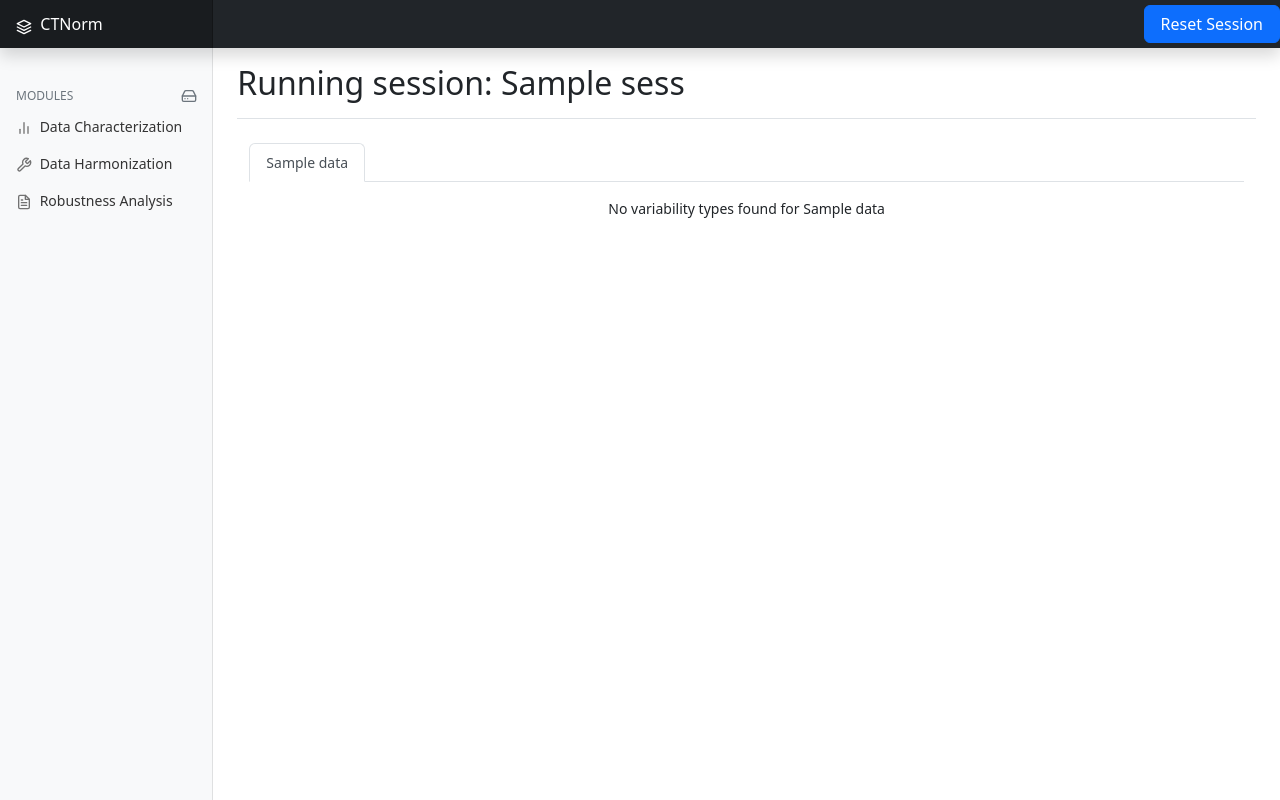
After one commit to hsu-lab/ctnorm, a Flask app: template ctflask/templates/session_robustness.html in a window 1280 px wide. The commit adds this page. Run offline with Flask 3, Linux system fonts and the light colour scheme; the template is opened without the code that fills it: most values are stand-ins (such as "Sample title", 1, 10 or a date in 2020); some libraries are stand-ins or nearby versions.

Commit message:
robustness update

```diff
--- a/ctflask/app.py
+++ b/ctflask/app.py
@@ -140,8 +140,11 @@ def load_preprocessing():
         # Load the harmonization visualization for now (should go to characterization first)
         session_base_path = app.config.get("SESSION_FOLDER")
         INFO = os.path.join(session_base_path, session["user"], 'Harmonization')
-        available_d = os.listdir(INFO)
-        return render_template("session_preprocessing.html", active_p=True, datasets=available_d, sess=session["user"])
+        if os.path.exists(INFO) and os.path.isdir(INFO):
+            available_d = os.listdir(INFO)
+            return render_template("session_preprocessing.html", active_p=True, datasets=available_d, sess=session["user"])
+        else:
+            return redirect(url_for("home"))
     return redirect(url_for("home"))  # Redirect back to home if accessed via GET
 
 
@@ -157,7 +160,7 @@ def handle_preprocessing():
         slicers = []
         for case in filter_cases:
             slicer_name = case.split('/')[-1].split('--')[0]  # Extract name
-            _, _, img = read_data(case, ext='dcm', apply_lut_for_dcm=False)
+            _, _, img = read_data(case, ext='.dcm', apply_lut_for_dcm=False)
 
             slicer = VolumeSlicer(dash_app, img, axis=0, thumbnail=False)
             slicer.graph.figure.update_layout(plot_bgcolor="rgb(0, 0, 0)")
@@ -203,6 +206,95 @@ def readfeature_multiple():
     else:
         return redirect(url_for("home"))
 
+from flask import Flask, render_template, session
+import os
+import pickle
+import plotly.graph_objects as go
+import numpy as np
+
+@app.route("/load_session-r", methods=["GET", "POST"])
+def load_robustness():
+    session_base_path = app.config.get("SESSION_FOLDER")
+    INFO = os.path.join(session_base_path, session["user"], 'Robustness')
+    available_d = os.listdir(INFO) if os.path.exists(INFO) and os.path.isdir(INFO) else []
+    # Dictionary to store dataset, variability type, and plots
+    dataset_plots = {}
+
+    for dataset in available_d:
+        dataset_path = os.path.join(INFO, dataset)
+        if os.path.isdir(dataset_path):
+            variability_types = os.listdir(dataset_path)
+            dataset_plots[dataset] = {}
+
+            for var_type in variability_types:
+                var_type_path = os.path.join(dataset_path, var_type)
+                if os.path.isdir(var_type_path):
+                    pickle_files = [f for f in os.listdir(var_type_path) if f.endswith('.pkl')]
+                    # Create scatter plot for each pickle file with a different color
+                    fig = go.Figure()
+                    colors = ['blue', 'green', 'red', 'orange', 'purple', 'cyan', 'magenta', 'yellow']
+                    auc_data = []
+
+                    for idx, pickle_file in enumerate(pickle_files):
+                        file_path = os.path.join(var_type_path, pickle_file)
+                        with open(file_path, 'rb') as f:
+                            data = pickle.load(f)
+
+                        # Assuming each pickle file contains scores in a list of lists format
+                        if hasattr(data, 'scores'):
+                            # Prepare data by year
+                            scores_by_year = {year: [] for year in range(1, 7)}
+
+                            for patient_scores in data.scores:
+                                for year_idx, score in enumerate(patient_scores):
+                                    scores_by_year[year_idx + 1].append(score)
+
+                            # Extract the base name for x-axis and legend
+                            base_name = pickle_file.split('.pkl')[0]
+
+                            # Plot scatter plots by year with jitter to dodge points
+                            for year, scores in scores_by_year.items():
+                                jittered_x = [year + (idx * 0.1) for _ in scores]  # Add slight offset for each file
+                                fig.add_trace(go.Scatter(
+                                    x=jittered_x,
+                                    y=scores,
+                                    mode='markers',
+                                    name=f"{base_name} - Year {year}",
+                                    marker=dict(color=colors[idx % len(colors)])
+                                ))
+
+                        # Check for auc attribute and collect mean if present
+                        if hasattr(data, 'auc') and isinstance(data.auc, list) and len(data.auc) == 6:
+                            mean_auc = np.mean(data.auc)
+                            auc_data.append((pickle_file.split('.pkl')[0], mean_auc))
+                    fig.update_layout(
+                        title=f"{' '.join(var_type.split('_')).title()} - Risk Scores by Year",
+                        xaxis_title="Year",
+                        yaxis_title="Risk Score",
+                        template="plotly_white",
+                        xaxis=dict(tickvals=list(range(1, 7)), ticktext=[f"Year {i}" for i in range(1, 7)])
+                    )
+                    dataset_plots[dataset][var_type] = fig.to_html()
+
+                    # Generate bar plot for mean AUC values for each pickle file
+                    if auc_data:
+                        auc_fig = go.Figure()
+                        for file_name, mean_auc in auc_data:
+                            auc_fig.add_trace(go.Bar(
+                                x=[var_type],
+                                y=[mean_auc],
+                                name=file_name
+                            ))
+                        auc_fig.update_layout(
+                            title=f"{' '.join(var_type.split('_')).title()} - Mean AUC",
+                            xaxis_title="Variability Type",
+                            yaxis_title="Mean AUC",
+                            barmode="group",
+                            template="plotly_white"
+                        )
+                        dataset_plots[dataset][f"auc_plot_{var_type}"] = auc_fig.to_html()
+    return render_template("session_robustness.html", active_r=True, datasets=available_d, sess=session["user"], plots=dataset_plots)
+
 
 def run_server():
     """Launch the Flask server with basic validation."""
--- a/ctflask/templates/layout.html
+++ b/ctflask/templates/layout.html
@@ -77,7 +77,7 @@
                 </ul>
                 <ul class="nav flex-column mb-2">
                 <li class="nav-item">
-                    <a class="nav-link {% if active_link %} active {% endif %}" href="#" style="">
+                    <a class="nav-link {% if active_r %} active {% endif %}" href="{{ url_for('load_robustness') }}" style="">
                     <span data-feather="file-text" class="align-text-bottom"></span>
                     Robustness Analysis
                     </a>
--- /dev/null
+++ b/ctflask/templates/session_robustness.html
@@ -0,0 +1,64 @@
+{% extends "layout.html" %}
+
+{% block header %}
+<form action="{{ url_for('reset_sess') }}" method="GET" class="row g-2 align-items-center">
+    <div class="col-auto nav-item">
+        <button
+            class="btn btn-primary px-3"
+            type="submit"
+        >
+            Reset Session
+        </button>
+    </div>
+</form>
+
+{% endblock header %}
+
+{% block content %}
+<div class="d-flex justify-content-between flex-wrap flex-md-nowrap align-items-center pt-3 pb-2 mb-3 border-bottom">
+    {% if sess %}
+        <h1 class="h2">Running session: {{ sess }}</h1>
+    {% endif %}
+</div>
+
+<div class="container mt-4">
+    <!-- Navigation Tabs for Datasets -->
+    <ul class="nav nav-tabs" id="datasetTabs" role="tablist">
+        {% for dataset in datasets %}
+        <li class="nav-item" role="presentation">
+            <button class="nav-link {% if loop.first %}active{% endif %}" id="{{ dataset }}-tab" data-bs-toggle="tab" data-bs-target="#{{ dataset }}" type="button" role="tab">
+                {{ dataset }}
+            </button>
+        </li>
+        {% endfor %}
+    </ul>
+
+    <div class="tab-content mt-3" id="datasetTabsContent">
+        {% for dataset in datasets %}
+        <div class="tab-pane fade {% if loop.first %}show active{% endif %}" id="{{ dataset }}" role="tabpanel">
+            <!-- Display all plots in rows -->
+            <div class="row">
+                {% if plots[dataset] %}
+                    {% for var_type, plot_html in plots[dataset].items() %}
+                    <div class="col-12 mb-4">
+                        <div class="plot-container">
+                            {{ plot_html | safe }}
+                        </div>
+                    </div>
+                    {% endfor %}
+                {% else %}
+                    <div class="col-12 text-center">
+                        <p>No variability types found for {{ dataset }}</p>
+                    </div>
+                {% endif %}
+            </div>
+        </div>
+        {% endfor %}
+    </div>
+</div>
+
+
+
+
+
+{% endblock content %}
```
Also changed, not shown: ctnorm/Robustness/run_module.py (+43 -28 lines), config.yaml (line endings or trailing spaces).
